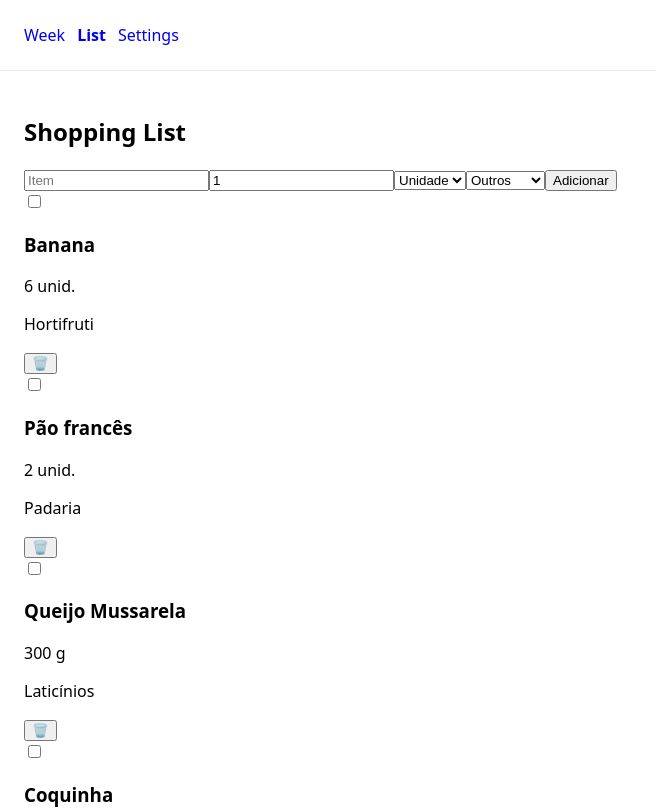
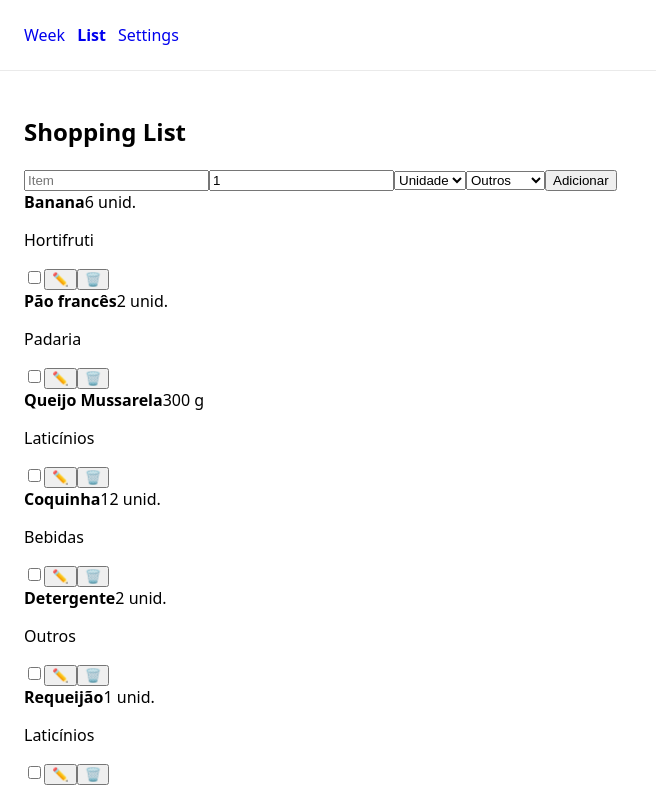
Before and after one commit to felipedev90/listify, a React (Vite) app: page /list in a window 1280 px wide. Shown: the top 809 px of the page, without its empty margins (0-656 px from the left). Built offline with nearby package versions, Linux system fonts and the light colour scheme.

Commit message:
feat: edit and toggle items

```diff
--- a/src/components/ItemForm/ItemForm.tsx
+++ b/src/components/ItemForm/ItemForm.tsx
@@ -9,14 +9,24 @@ export type NewItemData = {
 };
 
 type ItemFormProps = {
-  onAdd: (data: NewItemData) => void;
+  onSubmit: (data: NewItemData) => void;
+  initialValues?: Partial<NewItemData>;
+  onCancel?: () => void;
+  submitLabel?: string;
 };
 
-export function ItemForm({ onAdd }: ItemFormProps) {
-  const [name, setName] = useState<string>("");
-  const [qty, setQty] = useState<number>(1);
-  const [unit, setUnit] = useState<Unit>("unid.");
-  const [category, setCategory] = useState<Category>("Outros");
+export function ItemForm({
+  onSubmit,
+  submitLabel,
+  initialValues,
+  onCancel,
+}: ItemFormProps) {
+  const [name, setName] = useState(initialValues?.name ?? "");
+  const [qty, setQty] = useState(initialValues?.qty ?? 1);
+  const [unit, setUnit] = useState<Unit>(initialValues?.unit ?? "unid.");
+  const [category, setCategory] = useState<Category>(
+    initialValues?.category ?? "Outros",
+  );
 
   function handleSubmit(e: React.FormEvent<HTMLFormElement>) {
     e.preventDefault();
@@ -24,12 +34,16 @@ export function ItemForm({ onAdd }: ItemFormProps) {
     if (name.trim() === "") return;
     if (qty <= 0) return;
 
-    onAdd({ name: name.trim(), qty, unit, category });
+    const isEditingMode = Boolean(initialValues);
 
-    setName("");
-    setQty(1);
-    setUnit("unid.");
-    setCategory("Outros");
+    onSubmit({ name: name.trim(), qty, unit, category });
+
+    if (!isEditingMode) {
+      setName("");
+      setQty(1);
+      setUnit("unid.");
+      setCategory("Outros");
+    }
   }
 
   return (
@@ -62,7 +76,13 @@ export function ItemForm({ onAdd }: ItemFormProps) {
           <option value={"Bebidas"}>Bebidas</option>
           <option value={"Outros"}>Outros</option>
         </select>
-        <button type="submit">Adicionar</button>
+
+        <button type="submit">{submitLabel ?? "Adicionar"}</button>
+        {onCancel && (
+          <button type="button" onClick={onCancel}>
+            Cancelar
+          </button>
+        )}
       </div>
     </form>
   );
--- a/src/components/ItemRow/ItemRow.tsx
+++ b/src/components/ItemRow/ItemRow.tsx
@@ -1,19 +1,62 @@
 import type { ShoppingItem } from "../../types/shopping";
+import { ItemForm, type NewItemData } from "../ItemForm/ItemForm";
 
 type ItemRowProps = {
   item: ShoppingItem;
   onDelete: (id: string) => void;
+  onTogglePurchased: (id: string) => void;
+
+  isEditing: boolean;
+  onStartEditing: (id: string) => void;
+  onCancelEdit: () => void;
+  onUpdate: (id: string, data: NewItemData) => void;
 };
 
-export function ItemRow({ item, onDelete }: ItemRowProps) {
+export function ItemRow({
+  item,
+  onDelete,
+  onTogglePurchased,
+  isEditing,
+  onStartEditing,
+  onUpdate,
+  onCancelEdit,
+}: ItemRowProps) {
+  if (isEditing) {
+    return (
+      <ItemForm
+        key={item.id}
+        onSubmit={(data) => onUpdate(item.id, data)}
+        initialValues={{
+          name: item.name,
+          qty: item.qty,
+          unit: item.unit,
+          category: item.category,
+        }}
+        onCancel={onCancelEdit}
+        submitLabel="Salvar"
+      />
+    );
+  }
+
   return (
     <div>
-      <input type="checkbox" checked={item.checked} readOnly />
-      <h3>{item.name}</h3>
+      <strong>{item.name}</strong>
       <span>
         {item.qty} {item.unit}
       </span>
       <p>{item.category}</p>
+      <input
+        type="checkbox"
+        checked={item.checked}
+        onChange={() => {
+          onTogglePurchased(item.id);
+        }}
+      />
+
+      <button type="button" onClick={() => onStartEditing(item.id)}>
+        ✏️
+      </button>
+
       <button type="button" onClick={() => onDelete(item.id)}>
         🗑️
       </button>
--- a/src/pages/ListPage/ListPage.tsx
+++ b/src/pages/ListPage/ListPage.tsx
@@ -8,6 +8,7 @@ import type { NewItemData } from "../../components/ItemForm/ItemForm";
 export function ListPage() {
   const weekId = "2026-W07";
   const [items, setItems] = useState<ShoppingItem[]>(seedItems(weekId));
+  const [editingId, setEditingId] = useState<string | null>(null);
 
   function handleAdd(data: NewItemData) {
     const now = Date.now();
@@ -31,15 +32,60 @@ export function ListPage() {
     setItems((prev) => prev.filter((item) => item.id !== id));
   }
 
+  function handleTogglePurchased(id: string) {
+    setItems((prev) =>
+      prev.map((item) =>
+        item.id === id
+          ? { ...item, checked: !item.checked, updatedAt: Date.now() }
+          : item,
+      ),
+    );
+  }
+
+  function startEdit(id: string) {
+    setEditingId(id);
+  }
+
+  function cancelEdit() {
+    setEditingId(null);
+  }
+
+  function handleUpdate(id: string, data: NewItemData) {
+    setItems((prev) =>
+      prev.map((item) =>
+        item.id === id
+          ? {
+              ...item,
+              name: data.name,
+              qty: data.qty,
+              unit: data.unit,
+              category: data.category,
+              updatedAt: Date.now(),
+            }
+          : item,
+      ),
+    );
+    setEditingId(null);
+  }
+
   return (
     <main style={{ padding: 24 }}>
       <h2>Shopping List</h2>
-      <ItemForm onAdd={handleAdd} />
+      <ItemForm onSubmit={handleAdd} submitLabel="Adicionar" />
       {items.length === 0 ? (
         <p>Nenhum item...</p>
       ) : (
         items.map((item) => (
-          <ItemRow key={item.id} item={item} onDelete={handleDelete} />
+          <ItemRow
+            key={item.id}
+            item={item}
+            isEditing={editingId === item.id}
+            onStartEditing={startEdit}
+            onCancelEdit={cancelEdit}
+            onDelete={handleDelete}
+            onTogglePurchased={handleTogglePurchased}
+            onUpdate={handleUpdate}
+          />
         ))
       )}
     </main>
```
